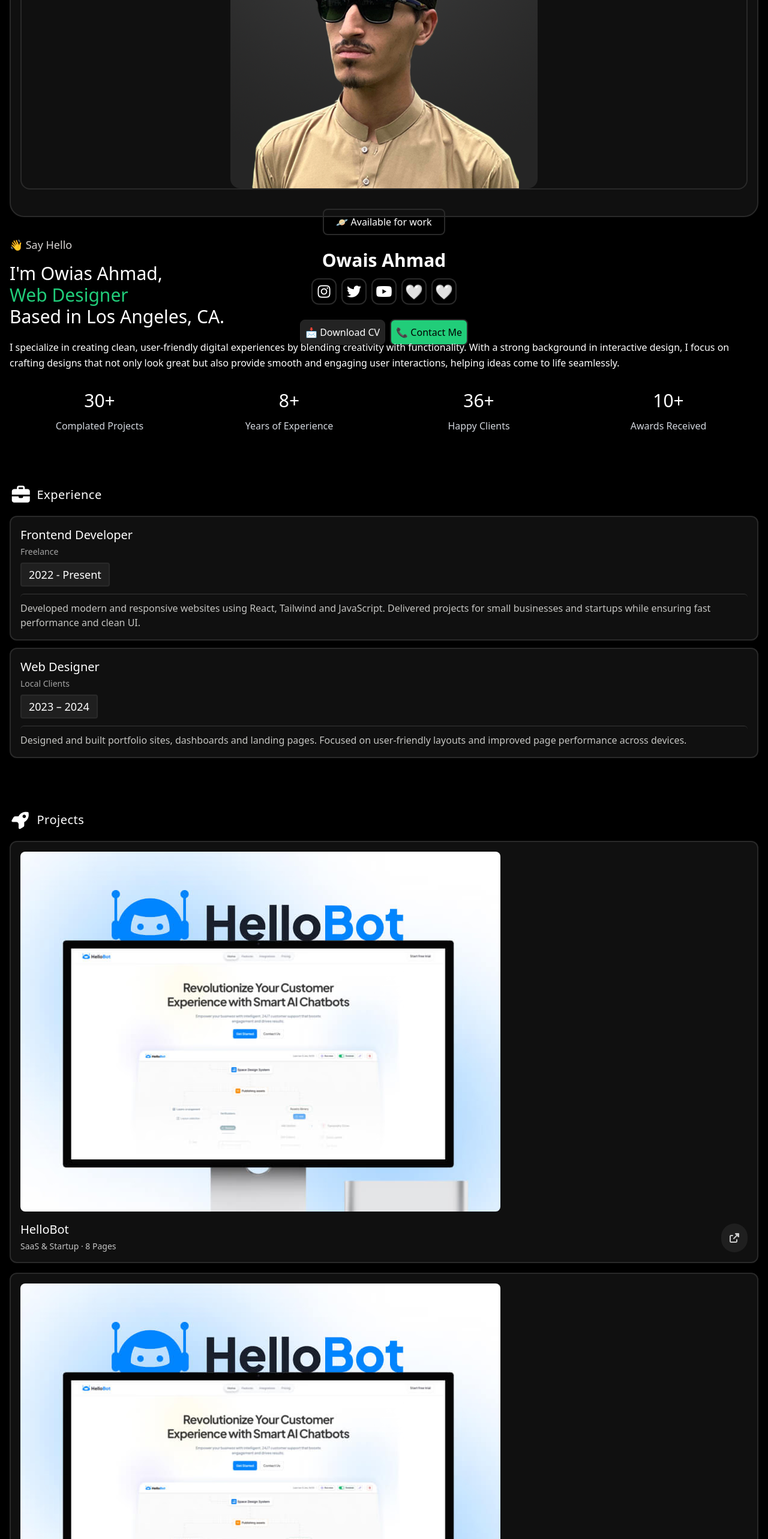
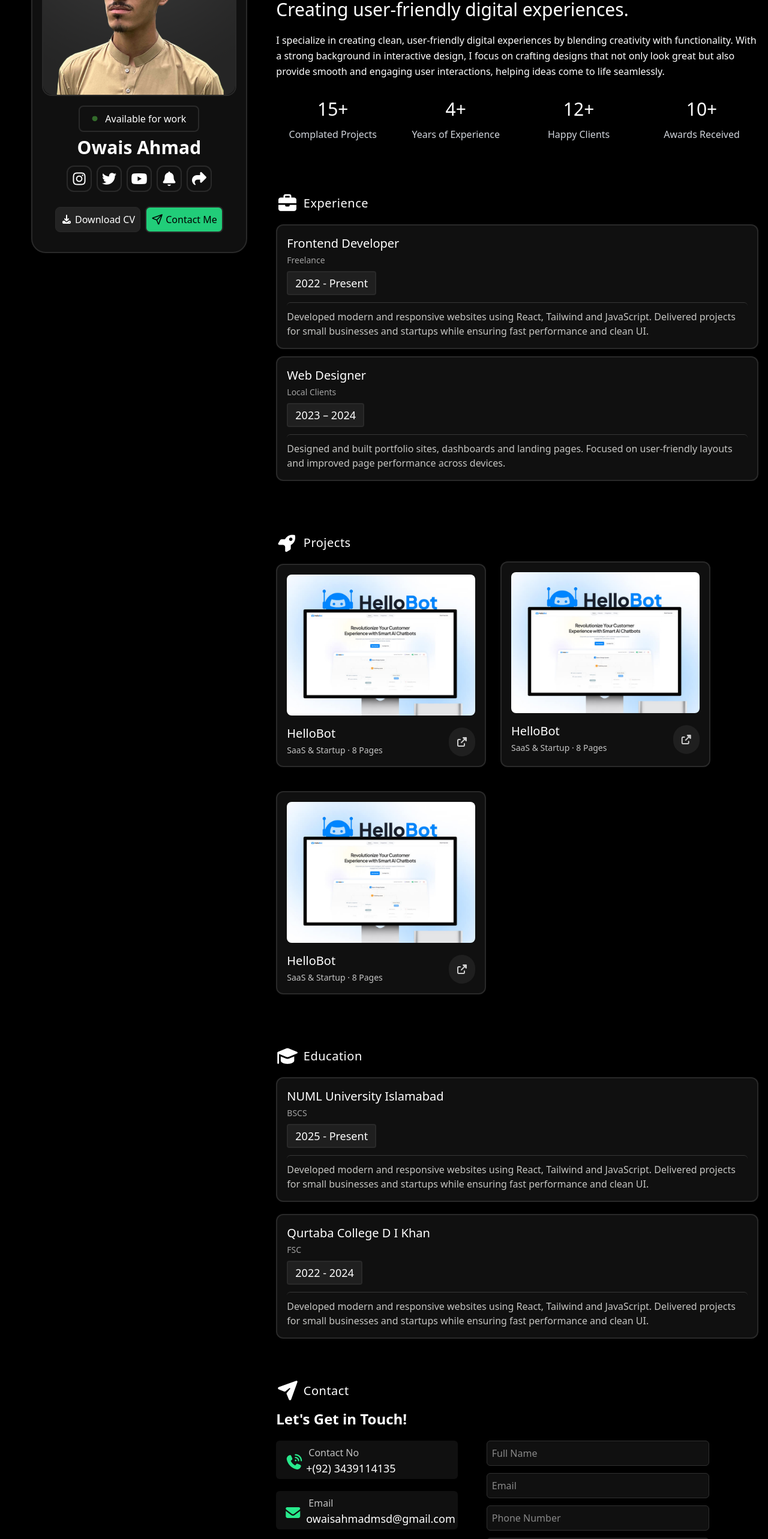
Before and after one commit to owaismsd/Portfolio, a React (Vite) app: page / in a window 1280 px wide. Shown: the part 234-2800 px from the top of the page at 60% size. Built offline with nearby package versions, Linux system fonts and the light colour scheme.

Commit message:
near to complete just project section is required to put images

```diff
--- a/src/App.jsx
+++ b/src/App.jsx
@@ -2,17 +2,30 @@ import React from "react";
 import Card from "./components/Card";
 import Heading from "./Components/Heading";
 import Experience from "./Components/Experience";
-import Projects from "./Components/Projects"
+import Projects from "./Components/Projects";
+import Education from "./Components/Education";
+import Contact from "./Components/Contact";
 
 function App() {
   return (
     <>
-      <Card />
-      <Heading />
-      <Experience />
-      <Projects />
+      <div className="main md:flex gap-4">
+        <div className="div md:sticky md:top-0 md:h-screen">
+          <Card />
+        </div>
+        <div className="semi md:w-[100%] md:mt-25">
+          <Heading />
+          <Experience />
+          <Projects />
+          <Education />
+          <Contact />
+        </div>
+      </div>
 
-
+      <div className="fotter flex items-center gap-5 justify-center bg-[#101010] h-20 border-[#272727] border-t-2 mt-8">
+        <img src="owaispng1.png" className="w-12 rounded-4xl" alt="" />
+        <h1>Owais Ahmad</h1>
+      </div>
     </>
   );
 }
--- a/src/Components/Card.jsx
+++ b/src/Components/Card.jsx
@@ -3,13 +3,14 @@ import React from "react";
 function Card() {
   return (
     <>
-      <div className="profile-container border-[#292929] border-2 m-4 rounded-3xl h-145 bg-[#101010]">
+      <div className="profile-container border-[#292929] border-2 m-4 rounded-3xl h-145 md:h-151 md:w-[84%] md:m-13 bg-[#101010]">
         <div className="content text-center">
           <div className="image flex justify-center border-[#292929] border-2 m-4 rounded-2xl">
             <img src="owaispng1.png" className="rounded-2xl" />
           </div>
-          <button className="border-[#292929] border-2 m-4 rounded-lg p-2 ps-5 pe-5">
-            🪐 Available for work
+          <button className="border-[#292929] border-2 m-4 rounded-lg p-2 ps-5 pe-5 flex items-center gap-3 m-auto">
+            <i class="fa-solid fa-circle fa-beat-fade text-[8px] text-[#4eb040]"></i>{" "}
+            Available for work
           </button>
 
           <h1 className="text-3xl font-semibold p-2">Owais Ahmad</h1>
@@ -25,18 +26,18 @@ function Card() {
               <i class="fa-brands fa-youtube"></i>
             </span>
             <span className="border-2 border-[#292929] rounded-xl p-1 text-2xl m-1">
-              🤍
+            <i class="fa-solid fa-bell"></i>
             </span>
             <span className="border-2 border-[#292929] rounded-xl p-1 text-2xl m-1">
-              🤍
+            <i class="fa-solid fa-share"></i>
             </span>
           </div>
 
           <button className="border-[#292929] border-1 me-2 p-2 rounded-lg bg-[#232323]">
-            📩 Download CV
+          <i class="fa-solid fa-download"></i> Download CV
           </button>
           <button className="mt-5 p-2 rounded-lg bg-[#22d37df8] text-black border-[#292929] border-2">
-            📞 Contact Me
+          <i class="fa-regular fa-paper-plane"></i> Contact Me
           </button>
         </div>
       </div>
--- /dev/null
+++ b/src/Components/Contact.jsx
@@ -0,0 +1,77 @@
+import React from "react";
+
+function Contact() {
+  return (
+    <>
+      <div className="contact p-4 mt-10">
+        <div className="heading flex items-center gap-2">
+          <i class="fa-solid fa-paper-plane text-3xl"></i>
+          <h1 className="text-xl tracking-wide">Contact</h1>
+        </div>
+
+        <h1 className="mt-4 text-2xl font-semibold">Let's Get in Touch!</h1>
+
+        <div className="main md:flex gap-12">
+          <div className="one md:w-[60%]">
+            <div className="box bg-[#101010] flex items-center gap-4 rounded-md mt-5 p-1">
+              <i class="fa-solid fa-phone-volume p-3 mt-2 text-2xl text-[#28e98c]"></i>
+              <div className="into-one">
+                <p className="text-[#c2c2c2] text-md pt-1 ps-1">Contact No</p>
+                <h1 className="text-lg font-medium">+(92) 3439114135</h1>
+              </div>
+            </div>
+
+            <div className="box bg-[#101010] flex items-center gap-4 rounded-md mt-5 p-1">
+              <i class="fa-solid fa-envelope p-3 mt-2 text-2xl text-[#28e98c]"></i>
+              <div className="into-one">
+                <p className="text-[#c2c2c2] text-md pt-1 ps-1">Email</p>
+                <h1 className="text-lg font-medium">owaisahmadmsd@gmail.com</h1>
+              </div>
+            </div>
+
+            <div className="box bg-[#101010] flex items-center gap-4 rounded-md mt-5 p-1">
+              <i class="fa-solid fa-location-dot p-3 mt-2 text-2xl text-[#28e98c]"></i>
+              <div className="into-one">
+                <p className="text-[#c2c2c2] text-md pt-1 ps-1">Address</p>
+                <h1 className="text-lg font-medium">Islamabad, Pakistan</h1>
+              </div>
+            </div>
+          </div>
+          <div className="two">
+            <div className="input mt-10 md:mt-5 md:w-[82%]">
+              <input
+                type="text"
+                placeholder="Full Name"
+                className="bg-[#101010] w-[100%] p-2 rounded-md border-1 border-[#303030] outline-none focus:border-[#1f9d60]"
+              />
+
+              <input
+                type="email"
+                placeholder="Email"
+                className="bg-[#101010] w-[100%] p-2 mt-3 rounded-md border-1 border-[#303030] outline-none focus:border-[#1f9d60]"
+              />
+
+              <input
+                type="number"
+                placeholder="Phone Number"
+                className="no-arrows bg-[#101010] w-[100%] p-2 mt-3 rounded-md border-1 border-[#303030] outline-none focus:border-[#1f9d60]"
+              />
+
+              <textarea
+                type="text"
+                placeholder="Message"
+                className="bg-[#101010] w-[100%] p-2 mt-3 rounded-md border-1 border-[#303030] h-30 resize-none outline-none focus:border-[#1f9d60]"
+              />
+
+              <button className="bg-[#28e98c] text-black w-[100%] mt-2 p-2 rounded-xl">
+                Send Message
+              </button>
+            </div>
+          </div>
+        </div>
+      </div>
+    </>
+  );
+}
+
+export default Contact;
--- /dev/null
+++ b/src/Components/Education.jsx
@@ -0,0 +1,54 @@
+import React from 'react'
+
+function Education() {
+  return (
+    <>
+
+<div className="experience-section p-4 mt-14">
+        <div className="heading flex items-center gap-2">
+          <i class="fa-solid fa-graduation-cap text-3xl"></i>
+          <h1 className="text-xl tracking-wide">Education</h1>
+        </div>
+
+        <div className="mini-card border-[#292929] border-2 bg-[#101010] rounded-xl p-4 mt-5">
+          <h1 className="text-xl font-medium">NUML University Islamabad</h1>
+          <p className="text-[#a2a2a2] text-sm pt-1">BSCS</p>
+
+          <button className="bg-[#1f1f1f] text-lg font-medium p-1 ps-3 pe-3 rounded-sm mb-3 mt-2 border-[#292929] border-2">
+            2025 - Present
+          </button>
+          <hr className="text-[#373737] h-3 m-auto rounded-4xl" />
+
+          <p className="text-[#c5c5c2]">
+            Developed modern and responsive websites using React, Tailwind and
+            JavaScript. Delivered projects for small businesses and startups
+            while ensuring fast performance and clean UI.
+          </p>
+        </div>
+
+        <div className="mini-card border-[#292929] border-2 bg-[#101010] rounded-xl p-4 mt-5">
+          <h1 className="text-xl font-medium">Qurtaba College D I Khan</h1>
+          <p className="text-[#a2a2a2] text-sm pt-1">FSC</p>
+
+          <button className="bg-[#1f1f1f] text-lg font-medium p-1 ps-3 pe-3 rounded-sm mb-3 mt-2 border-[#292929] border-2">
+            2022 - 2024
+          </button>
+          <hr className="text-[#373737] h-3 m-auto rounded-4xl" />
+
+          <p className="text-[#c5c5c2]">
+            Developed modern and responsive websites using React, Tailwind and
+            JavaScript. Delivered projects for small businesses and startups
+            while ensuring fast performance and clean UI.
+          </p>
+        </div>
+        </div>
+
+
+
+
+
+    </>
+  )
+}
+
+export default Education
--- a/src/Components/Heading.jsx
+++ b/src/Components/Heading.jsx
@@ -9,7 +9,7 @@ function Heading() {
         <div className="heading text-3xl font-medium pb-5">
           <h1>I'm Owias Ahmad,</h1>
           <h1 className="text-[#22d37df8]">Web Designer</h1>
-          <h1>Based in Los Angeles, CA.</h1>
+          <h1>Creating user-friendly digital experiences. </h1>
         </div>
 
         <p className="leading-relaxed">
@@ -22,16 +22,16 @@ function Heading() {
         {/* Experiences */}
         <div className="flex-content grid grid-cols-2 md:grid-cols-4 gap-4 pt-8">
           <div className="one text-center">
-            <h1 className="font-medium text-3xl pb-3">30+</h1>
+            <h1 className="font-medium text-3xl pb-3">15+</h1>
             <p className="text-gray-300">Complated Projects</p>
           </div>
           <div className="two text-center">
-            <h1 className="font-medium text-3xl pb-3">8+</h1>
+            <h1 className="font-medium text-3xl pb-3">4+</h1>
             <p className="text-gray-300">Years of Experience</p>
           </div>
 
           <div className="three text-center">
-            <h1 className="font-medium text-3xl pb-3">36+</h1>
+            <h1 className="font-medium text-3xl pb-3">12+</h1>
             <p className="text-gray-300">Happy Clients</p>
           </div>
           <div className="four text-center">
--- a/src/Components/Projects.jsx
+++ b/src/Components/Projects.jsx
@@ -9,7 +9,7 @@ function Projects() {
           <i class="fa-solid fa-rocket text-3xl"></i>
           <h1 className="text-xl tracking-wide">Projects</h1>
         </div>
-
+        <div className="main grid grid-cols-1 md:grid-cols-2 gap-6 md:w-[90%] ">
         <div className="mini-card border-[#292929] border-2 bg-[#101010] rounded-xl p-4 mt-5">
           <img src="prj.avif" className="rounded-lg" alt="" />
 
@@ -53,6 +53,8 @@ function Projects() {
             <button className="ml-4 bg-[#1f1f1f] p-3 rounded-4xl mt-5 text-[#cccccc]"><i class="fa-solid fa-up-right-from-square"></i></button>
           </div>
         </div>
+
+        </div>
       </div>
 
     </>
--- a/src/index.css
+++ b/src/index.css
@@ -4,3 +4,13 @@ body {
   background-color: black;
   color: white;
 }
+
+.no-arrows::-webkit-outer-spin-button,
+.no-arrows::-webkit-inner-spin-button {
+  -webkit-appearance: none;
+  margin: 0;
+}
+
+.no-arrows {
+  -moz-appearance: textfield;
+}
```
